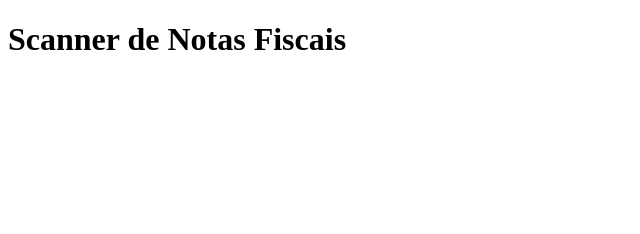
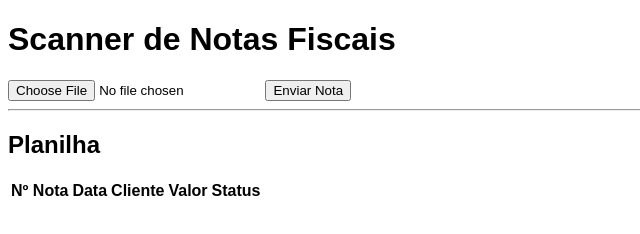
Before and after one commit to LorenzoFOGACA/Scanner-Notas-Estufa, a website: page public/index.html in a window 1280 px wide. Shown: the whole page, without its empty margins (0-640 px from the left). Drawn offline with Linux system fonts and the light colour scheme.

Commit message:
Revise index.html to include file upload and table

```diff
--- a/public/index.html
+++ b/public/index.html
@@ -1 +1,33 @@
-<!DOCTYPE html><html><head><meta charset='UTF-8'><title>Scanner de Notas</title></head><body><h1>Scanner de Notas Fiscais</h1></body></html>
+<!DOCTYPE html>
+<html lang="pt-BR">
+<head>
+<meta charset="UTF-8">
+<title>Scanner de Notas Fiscais</title>
+<link rel="stylesheet" href="css/style.css">
+</head>
+<body>
+
+<h1>Scanner de Notas Fiscais</h1>
+
+<input type="file" id="arquivo" accept="image/*,application/pdf">
+<button onclick="enviar()">Enviar Nota</button>
+
+<hr>
+
+<h2>Planilha</h2>
+<table id="tabela">
+<thead>
+<tr>
+<th>Nº Nota</th>
+<th>Data</th>
+<th>Cliente</th>
+<th>Valor</th>
+<th>Status</th>
+</tr>
+</thead>
+<tbody></tbody>
+</table>
+
+<script src="js/app.js"></script>
+</body>
+</html>
```
